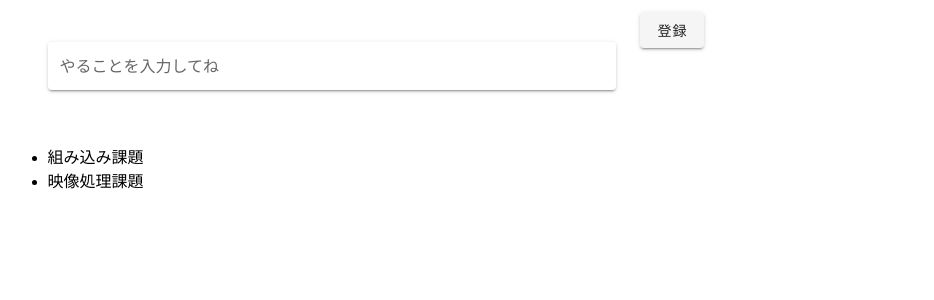
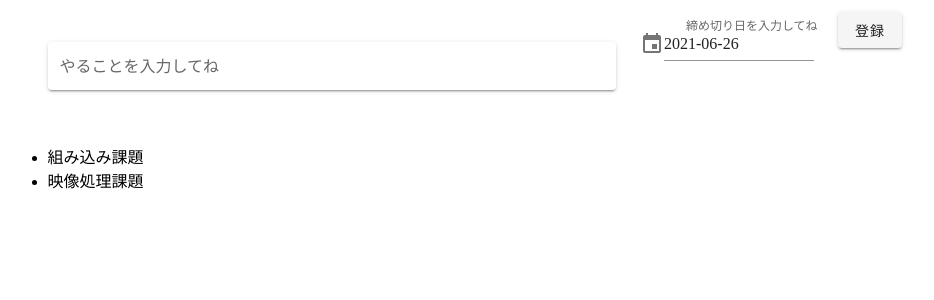
Before and after one commit to SystemEngineeringTeam/geekcamp-vol5-pre, a Nuxt app in the folder nuxt/: page / in a window 1280 px wide. Shown: the top 300 px of the page, without its empty margins (12-946 px from the left). Built offline with nearby package versions, Linux system fonts and the light colour scheme.

Commit message:
[ADD]日付を入力できるようにした

```diff
--- a/nuxt/pages/index.vue
+++ b/nuxt/pages/index.vue
@@ -10,8 +10,37 @@
           clearable
         ></v-text-field>
       </v-col>
+      <v-col cols="2">
+        <v-menu
+          ref="menu"
+          v-model="menu"
+          :close-on-content-click="false"
+          :return-value.sync="date"
+          transition="scale-transition"
+          offset-y
+          min-width="auto"
+        >
+          <template v-slot:activator="{ on, attrs }">
+            <v-text-field
+              v-model="date"
+              label="締め切り日を入力してね"
+              prepend-icon="mdi-calendar"
+              readonly
+              v-bind="attrs"
+              v-on="on"
+            ></v-text-field>
+          </template>
+          <v-date-picker v-model="date" no-title scrollable>
+            <v-spacer></v-spacer>
+            <v-btn text color="primary" @click="menu = false">Cancel</v-btn>
+            <v-btn text color="primary" @click="$refs.menu.save(date)">
+              OK
+            </v-btn>
+          </v-date-picker>
+        </v-menu>
+      </v-col>
       <v-col cols="4">
-        <v-btn elevation="2">登録</v-btn>
+        <v-btn elevation="2" @click="taskAdd()">登録</v-btn>
       </v-col>
     </v-row>
     <v-row>
@@ -45,11 +74,25 @@ export default {
           deadline: '2021-07-10',
         },
       ],
+      date: new Date(Date.now() - new Date().getTimezoneOffset() * 60000)
+        .toISOString()
+        .substr(0, 10),
+      menu: false,
+      modal: false,
+      menu2: false,
     }
   },
   methods: {
     taskAdd() {
-      tasks.push(this.taskName)
+      // const today = new Date(
+      //   Date.now() - new Date().getTimezoneOffset() * 60000
+      // )
+      //   .toISOString()
+      //   .substr(0, 10)
+      const task = { detail: this.taskName, deadline: this.date }
+      this.$store.dispatch('postTask', task)
+      // console.log(today)
+      // console.log(this.date)
     },
   },
 }
```
